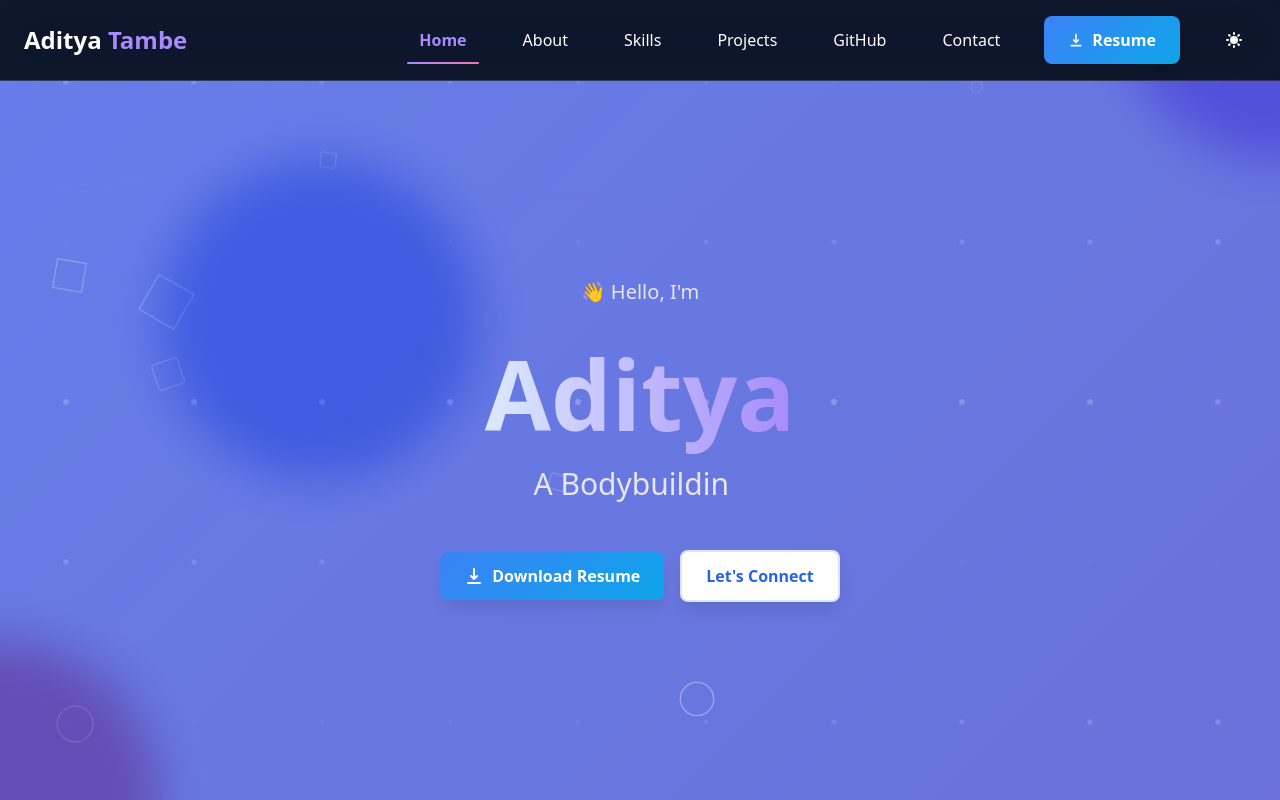
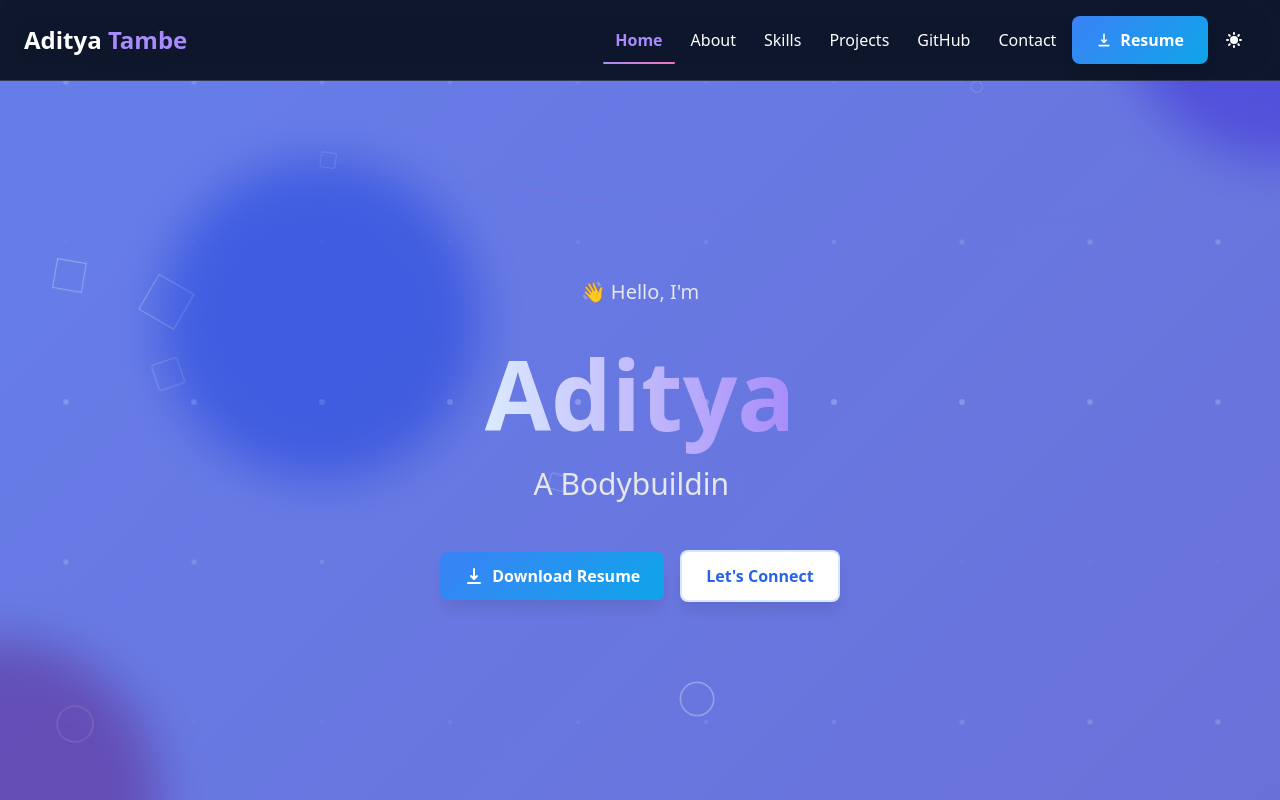
Before and after one commit to tambeaditya101/tambeaditya101.github.io, a React (Create React App) app: page / in a window 1280 px wide. Shown: the top 800 px of the page. Built offline with nearby package versions, Linux system fonts and the light colour scheme.

Commit message:
Enhance Header component layout for improved spacing on larger screens

```diff
--- a/src/Components/header.jsx
+++ b/src/Components/header.jsx
@@ -137,7 +137,7 @@ const Header = () => {
       }}
     >
       <div className='container mx-auto px-6 py-4 h-20 flex items-center'>
-        <div className='flex items-center justify-between w-full'>
+        <div className='flex items-center justify-between md:space-x-10 w-full'>
           {/* Logo */}
           <motion.a
             href='#home'
@@ -150,7 +150,7 @@ const Header = () => {
           </motion.a>
 
           {/* Desktop Navigation */}
-          <nav className='hidden md:flex items-center space-x-8'>
+          <nav className='hidden md:flex items-center space-x-8 md:space-x-1'>
             {navItems.map((item, index) => (
               <motion.a
                 key={item.href}
```
